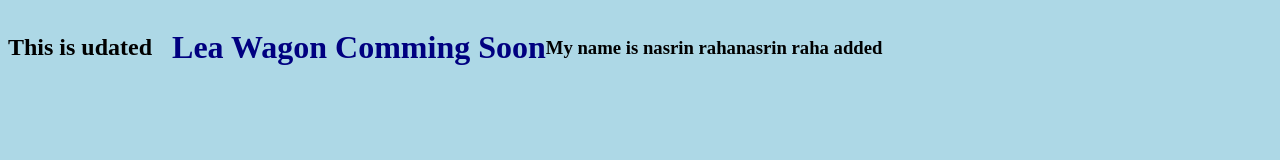
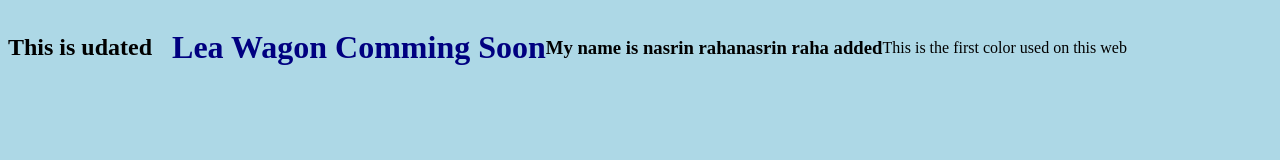
Before and after one commit to Nasrin-Raha/git-nas, a plain HTML site: page index.html in a window 1280 px wide. Drawn offline with Linux system fonts and the light colour scheme.

Commit message:
Updated index.html added a paragraph

```diff
--- a/index.html
+++ b/index.html
@@ -9,6 +9,8 @@
             <h1>Lea Wagon Comming Soon</h1>
             <h3>My name is nasrin raha</h3>
             <h3>nasrin raha added</h3>
+            <p>This is the first color used on this web</p>
+
             </div>
         </body>
 
```
